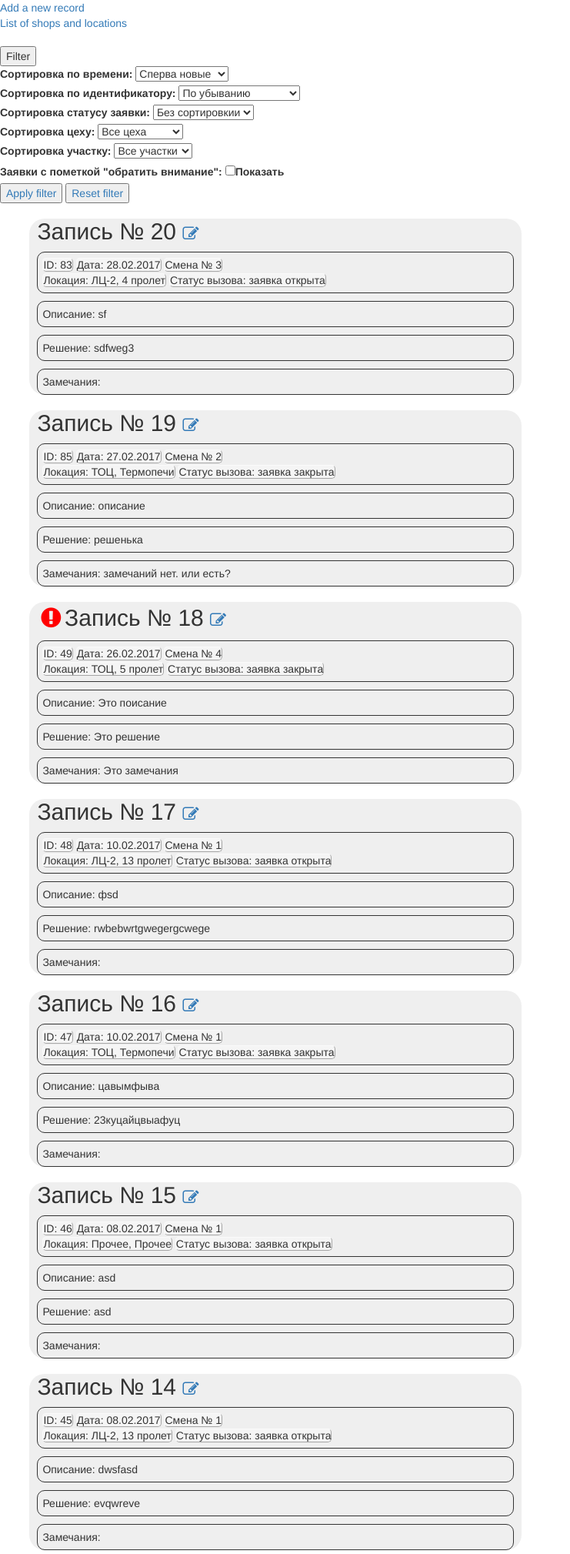
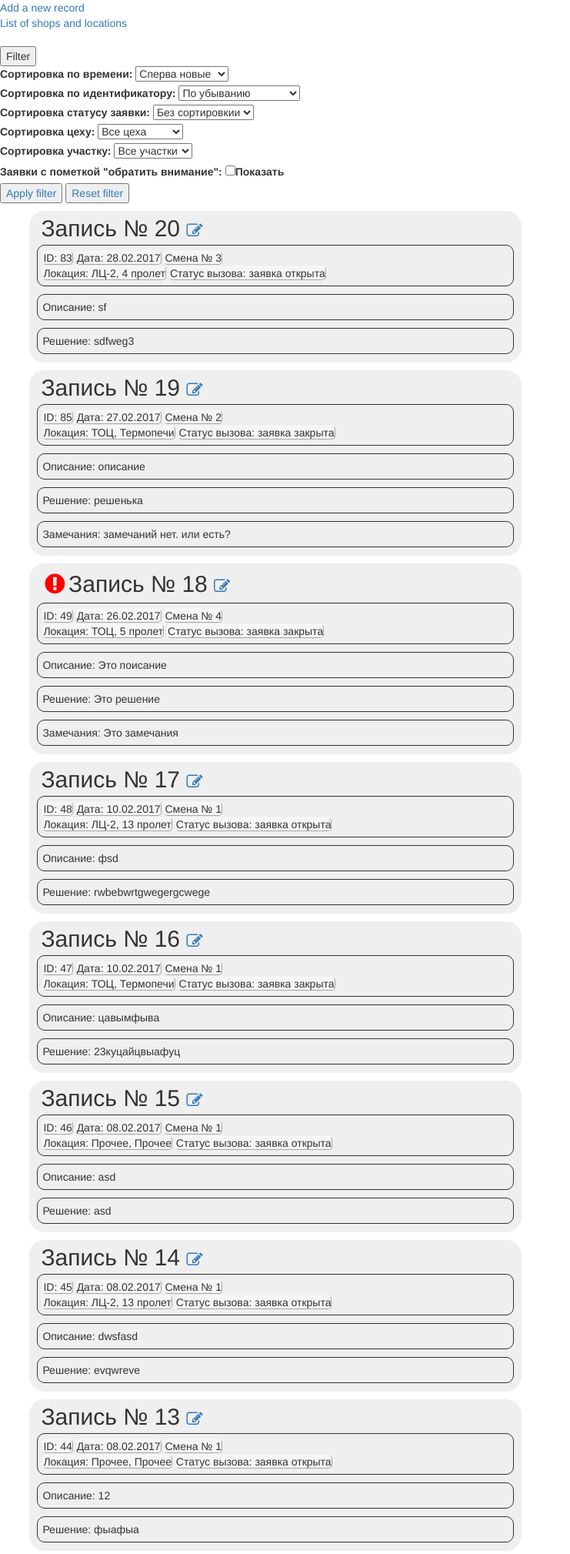
Before and after one commit to Fogelion/BSZ, a PHP site: page / in a window 1280 px wide. Shown: the top 2019 px of the page at 77% size, without its empty margins (0-741 px from the left). Run offline with PHP 8.4, Linux system fonts and the light colour scheme; data comes from the database, SQL or seed files in the repository; some libraries are stand-ins or nearby versions.

Commit message:
rec style 4

```diff
--- a/classes/DB_index_main_selectClass.php
+++ b/classes/DB_index_main_selectClass.php
@@ -56,7 +56,7 @@
 					</ul>
 					<ul class="notice">
 						<li><span>Замечания: </span></li>
-						<li><?php echo $notice; ?></li>
+						<li><span class="notice_val"><?php echo $notice; ?></span></li>
 					</ul>
 					<div class="alert"> Alert: <span class="alert_val"><?php echo $alert; ?></span></div>
 				</section>
--- a/css/style.css
+++ b/css/style.css
@@ -37,10 +37,9 @@
 .record {
   background-color: #EFEFEF;
   width: 50%;
-  margin: auto;
-  margin-left: 3%;
+  margin: 10px auto 10px 3%;
   border-radius: 20px;
-  padding: 0px 10px;
+  padding: 1px 10px;
 }
 .record li {
   display: inline;
@@ -54,6 +53,9 @@
   /* padding-left: 0px; */
   border: 1px solid;
   border-radius: 10px;
+}
+.record h2{
+  margin: 5px;
 }
 .record h2 span{
   font-size: 70%;
@@ -70,3 +72,6 @@
   color: red;
   padding: 5px;
 }
+.notice {
+  /* display:  none; */
+}
--- a/index.php
+++ b/index.php
@@ -118,7 +118,6 @@
 
 	function show_filt_alert($where) {
 		$prepare_where = substr($where, 6);
-		echo $prepare_where;
 		$checked = ($prepare_where == "alert=1") ? "checked" : "";
 		echo '<label><input type="checkbox" name="index_alert" '.$checked.' value="1">Показать</label>';
 
--- a/js/scripts.js
+++ b/js/scripts.js
@@ -121,18 +121,26 @@ $(document).ready(function() {
   };
 
 
-/*Скрыть или показать знак алёрта*/
+/*Скрыть лишний знак алёрта*/
   var hideAlert = function() {
     $(".record").each(function() {
       $alertVal = $(".alert_val", this).html();
-      console.log($alertVal);
       if ($alertVal == 0) {
         $(".fa-exclamation-circle", this).hide();
       }
     });
-    /*var $alertVal = $(".alert_val").html();
-    console.log($alertVal);*/
   };
+
+/*Скрыть пустое поле замечаний*/
+  var hideNotice = function() {
+    $(".record").each(function() {
+      $noticeVal = $(".notice_val", this).html();
+      if ($noticeVal == "") {
+        $(".notice", this).hide();
+      }
+    });
+  };
+
 
 
 
@@ -145,5 +153,6 @@ viewShopDeleteButtonHide();
 indexFormTheFilter();
 hideFilter();
 hideAlert();
+hideNotice();
 
 });
```
